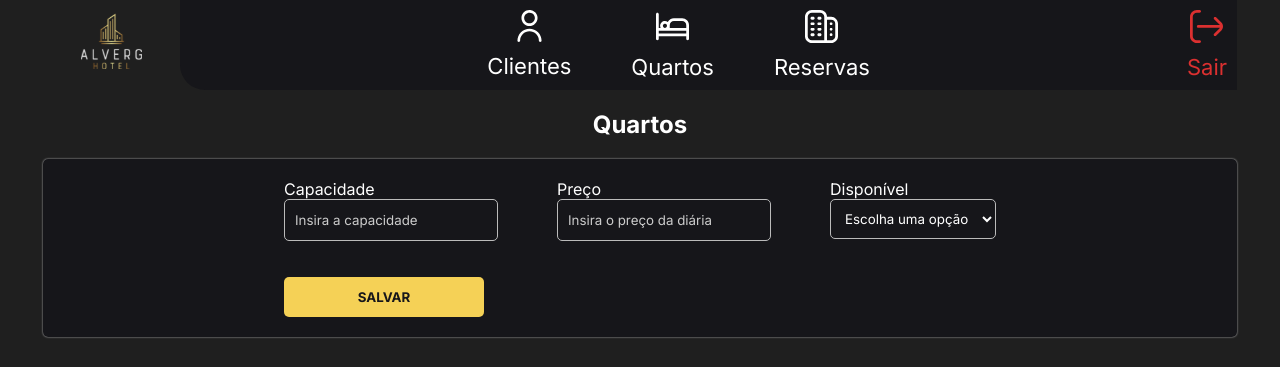
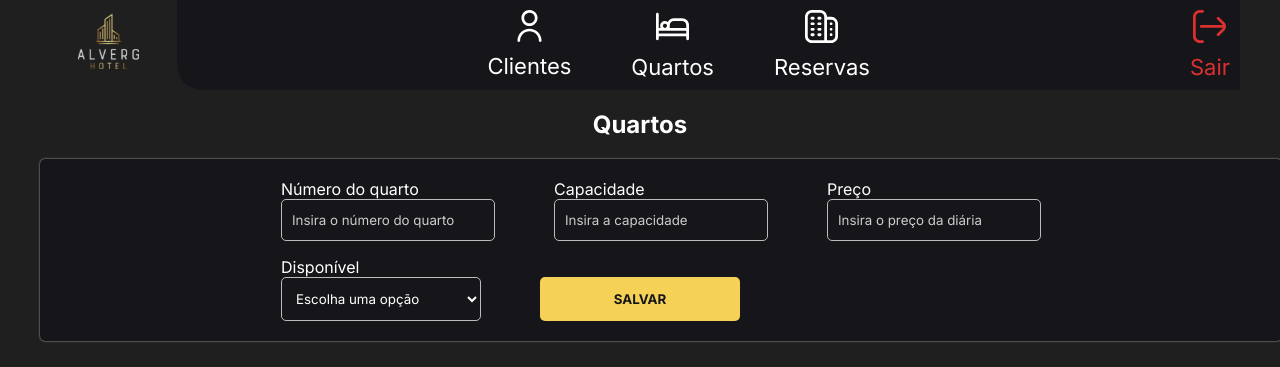
Before and after one commit to giovanamiranda03/PI-02-2023-Hotel, a React (Create React App) app: page /rooms in a window 1280 px wide. Shown: the top 367 px of the page. Built offline with nearby package versions, Linux system fonts and the light colour scheme; no server answers.

Commit message:
formulario corrigido

```diff
--- a/src/components/Reservations/Form.jsx
+++ b/src/components/Reservations/Form.jsx
@@ -48,7 +48,8 @@ const InputArea = styled.div`
 `;
 
 const Input = styled.input`
-  flex: 1 0 2.5rem;
+  width: 180px;
+  height: 44px;
   padding: 0 10px;
   border: 1px solid #bbb;
   border-radius: 5px;
@@ -61,7 +62,8 @@ const Input = styled.input`
 `;
 
 const Select = styled.select`
-  flex: 1 0 2.5rem;
+  width: 200px;
+  height: 44px;
   padding: 0 10px;
   border: 1px solid #bbb;
   border-radius: 5px;
--- a/src/components/Rooms/Form.jsx
+++ b/src/components/Rooms/Form.jsx
@@ -60,7 +60,8 @@ const Input = styled.input`
 `;
 
 const Select = styled.select`
-  flex: 1 0 2.5rem;
+  width: 200px;
+  height: 44px;
   padding: 0 10px;
   border: 1px solid #bbb;
   border-radius: 5px;
@@ -165,6 +166,14 @@ const Form = ({ getRooms, onEdit, setOnEdit }) => {
       <LineWrapper>
         <LineUp>
           <InputArea>
+            <Label>Número do quarto</Label>
+            <Input
+              type='number'
+              step=".01"
+              placeholder="Insira o número do quarto"
+            />
+          </InputArea>
+          <InputArea>
             <Label>Capacidade</Label>
             <Input
               type='number'
@@ -184,6 +193,8 @@ const Form = ({ getRooms, onEdit, setOnEdit }) => {
               value={room.valor}
               onChange={(e) => setRoom((prev) => ({ ...prev, valor: e.target.value }))} />
           </InputArea>
+        </LineUp>
+        <LineDown>
           <InputArea>
             <Label>Disponível</Label>
             <Select
@@ -197,8 +208,6 @@ const Form = ({ getRooms, onEdit, setOnEdit }) => {
             </Select>
 
           </InputArea>
-        </LineUp>
-        <LineDown>
           <InputArea>
             <LabelButton>.</LabelButton>
             <Button type="submit">SALVAR</Button>
```
